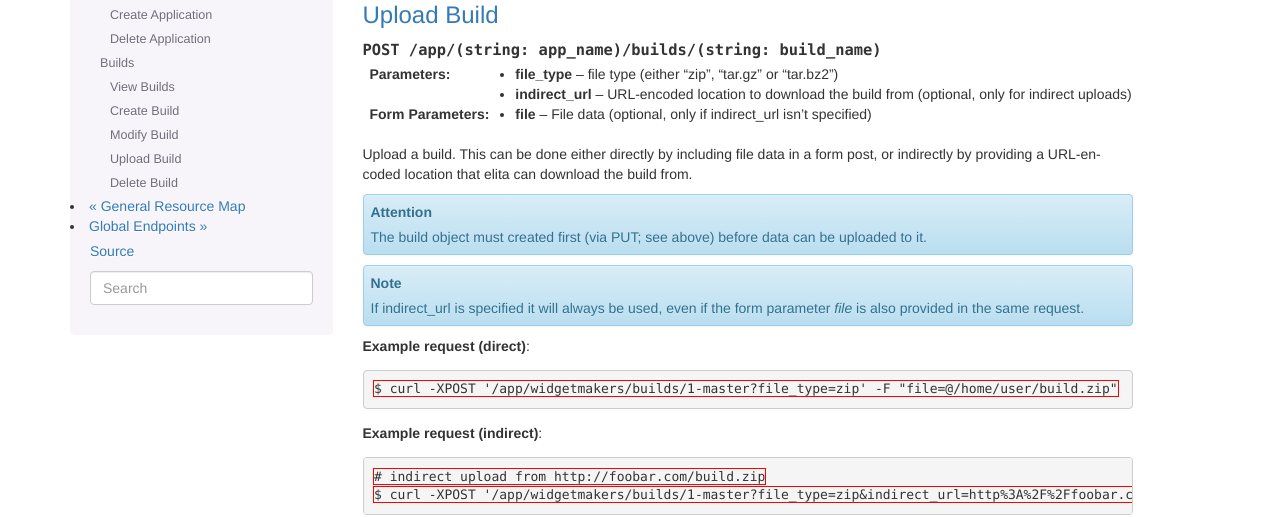
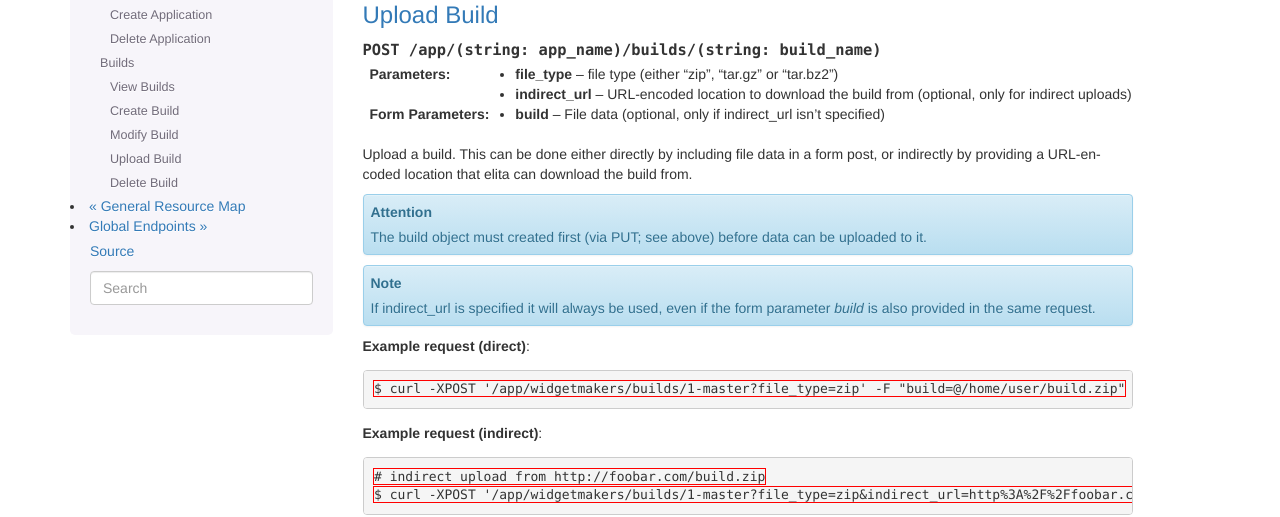
Before and after one commit to bkeroack/elita, a Sphinx documentation site: the page built from doc/app.rst, in a window 1280 px wide and 900 px high, scrolled down 1799 px. Shown: the part 154-671 px from the top of the window. Built offline with Sphinx 7.4.7, drawn with Linux system fonts in a browser that asks for light colours; pages that are not in the unit, such as notebooks, are missing from menus.

Commit message:
typo in upload param

```diff
--- a/doc/app.rst
+++ b/doc/app.rst
@@ -120,7 +120,7 @@ Upload Build
 
    :param file_type: file type (either "zip", "tar.gz" or "tar.bz2")
    :param indirect_url: URL-encoded location to download the build from (optional, only for indirect uploads)
-   :formparameter file: File data (optional, only if indirect_url isn't specified)
+   :formparameter build: File data (optional, only if indirect_url isn't specified)
 
    Upload a build. This can be done either directly by including file data in a form post,
    or indirectly by providing a URL-encoded location that elita can download the build from.
@@ -129,14 +129,14 @@ Upload Build
       The build object must created first (via PUT; see above) before data can be uploaded to it.
 
    .. NOTE::
-      If indirect_url is specified it will always be used, even if the form parameter *file* is also provided in the
+      If indirect_url is specified it will always be used, even if the form parameter *build* is also provided in the
       same request.
 
    **Example request (direct)**:
 
    .. sourcecode:: http
 
-      $ curl -XPOST '/app/widgetmakers/builds/1-master?file_type=zip' -F "file=@/home/user/build.zip"
+      $ curl -XPOST '/app/widgetmakers/builds/1-master?file_type=zip' -F "build=@/home/user/build.zip"
 
    **Example request (indirect)**:
 
```
